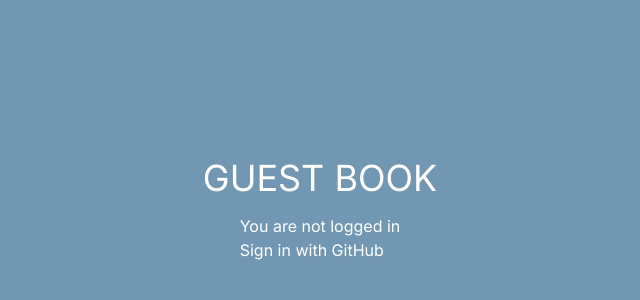
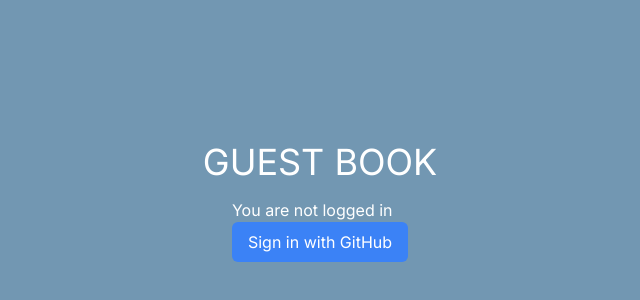
Before and after one commit to jungyeon-rgb/portfolio, a Next.js app: page /guestbook in a window 1280 px wide. Shown: the part 190-490 px from the top of the page, without its empty margins (320-960 px from the left). Built offline with nearby package versions, Linux system fonts and the light colour scheme; no server answers.

Commit message:
방명록 페이지 마크다운 추가

```diff
--- /dev/null
+++ b/app/guestbook/components/AuthButtons.jsx
@@ -0,0 +1,33 @@
+import { signIn, signOut, useSession } from "next-auth/react"
+
+const AuthButtons = () => {
+    const { data: session } = useSession()
+
+    return (
+        <div className="mb-4">
+            {session ? (
+                <>
+                    <p>Logged in as {session.user.email}</p>
+                    <button
+                        onClick={() => signOut()}
+                        className="px-4 py-2 bg-red-500 text-white rounded-md hover:bg-red-600"
+                    >
+                        Sign out
+                    </button>
+                </>
+            ) : (
+                <>
+                    <p>You are not logged in</p>
+                    <button
+                        onClick={() => signIn("github")}
+                        className="px-4 py-2 bg-blue-500 text-white rounded-md hover:bg-blue-600"
+                    >
+                        Sign in with GitHub
+                    </button>
+                </>
+            )}
+        </div>
+    )
+}
+
+export default AuthButtons
--- a/app/guestbook/page.jsx
+++ b/app/guestbook/page.jsx
@@ -1,27 +1,55 @@
 "use client"
-import { signIn, signOut, useSession } from "next-auth/react"
-
-// TODO : https://next-auth.js.org/getting-started/example
-// TODO : 로그인 아닐 때는 로그인버튼, 로그인 되어있을 때는 Comment버튼
+import { useSession } from "next-auth/react"
+import AuthButtons from "./components/AuthButtons"
+import { useState } from "react"
 
 const GuestBook = () => {
     const { data: session } = useSession()
+    const [comment, setComment] = useState("")
+    const [preview, setPreview] = useState("")
+
+    const handleCommentChange = (e) => {
+        setComment(e.target.value)
+        setPreview(e.target.value) // 실시간 미리보기
+    }
+
+    const handleSubmit = (e) => {
+        e.preventDefault()
+        // 댓글 제출 로직 추가
+        console.log("Comment submitted:", comment)
+        setComment("") // 댓글 입력 후 초기화
+    }
+
     return (
         <section className="w-screen h-screen flex flex-col justify-center items-center">
             <h1 className="text-4xl mb-4">GUEST BOOK</h1>
-            <div>
-                {session ? (
-                    <>
-                        <p>Logged in as {session.user.email}</p>
-                        <button onClick={() => signOut()}>Sign out</button>
-                    </>
-                ) : (
-                    <>
-                        <p>You are not logged in</p>
-                        <button onClick={() => signIn("github")}>Sign in with GitHub</button>
-                    </>
-                )}
-            </div>
+            <AuthButtons />
+            {session && (
+                <div className="max-w-2xl mx-auto p-6 bg-white rounded-lg shadow-md">
+                    <h2 className="text-lg font-bold mb-4">Write a Comment</h2>
+                    <form onSubmit={handleSubmit}>
+                        <textarea
+                            className="w-full h-32 p-4 border border-gray-300 rounded-md resize-none focus:outline-none focus:ring-2 focus:ring-green-400"
+                            placeholder="Leave a comment"
+                            value={comment}
+                            onChange={handleCommentChange}
+                        />
+                        <div className="flex justify-between items-center mt-2">
+                            <span className="text-sm text-gray-500">Styling with Markdown is supported</span>
+                            <button
+                                type="submit"
+                                className="px-4 py-2 bg-green-500 text-white rounded-md hover:bg-green-600"
+                            >
+                                Comment
+                            </button>
+                        </div>
+                    </form>
+                    <div className="mt-6">
+                        <h3 className="text-lg font-bold mb-2">Preview</h3>
+                        <div className="p-4 border border-gray-300 rounded-md">{preview}</div>
+                    </div>
+                </div>
+            )}
         </section>
     )
 }
```
